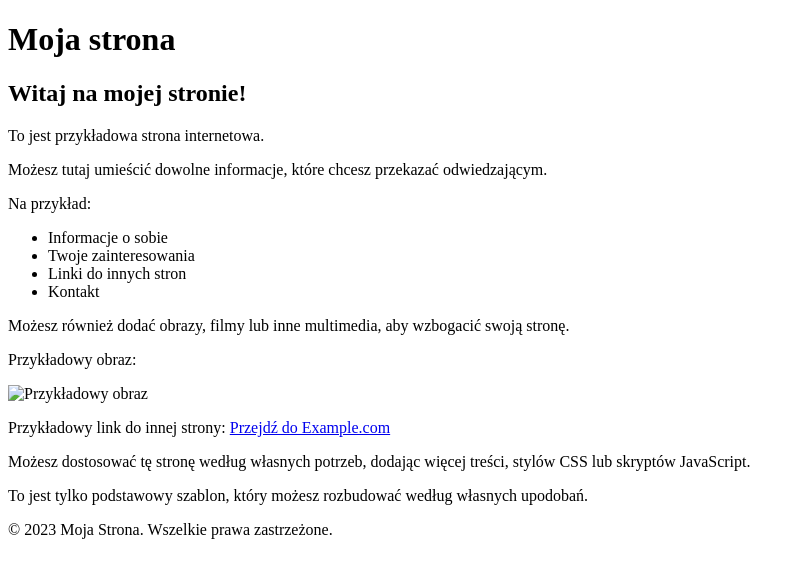
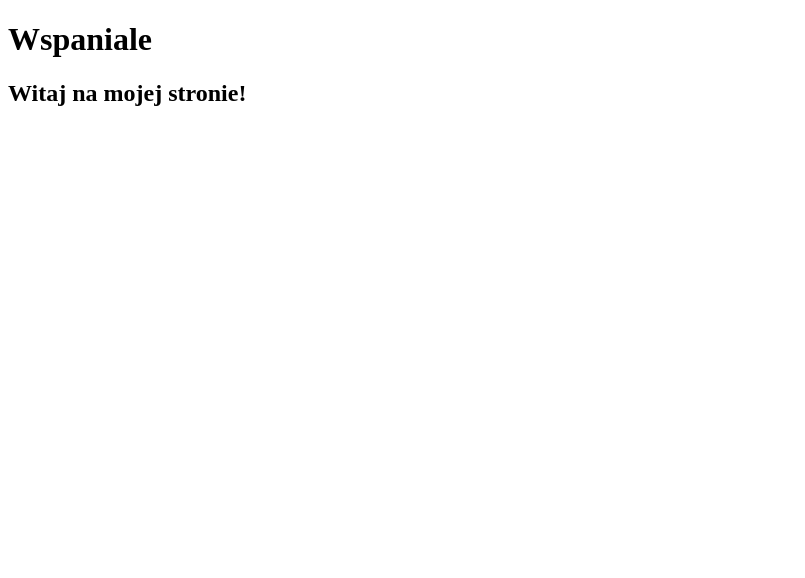
Before and after one commit to wroblewskinorbert/php, a PHP site: page / in a window 1280 px wide. Shown: the top 578 px of the page, without its empty margins (0-805 px from the left). Run offline with PHP 8.4, Linux system fonts and the light colour scheme; some libraries are stand-ins or nearby versions.

Commit message:
Dla świętego commit'a wprowadziłem zmiany w pliku index.php, aby poprawić tytuł strony. Zmieniłem "Moja strona" na "Wspaniale". Teraz strona lepiej odzwierciedla jej zawartość i cel.

```diff
--- a/index.php
+++ b/index.php
@@ -4,25 +4,8 @@
 
   </head>
   <body>
-    <h1>Moja strona</h1>
+    <h1>Wspaniale</h1>
     <h2>Witaj na mojej stronie!</h2>
-    <p>To jest przykładowa strona internetowa.</p>
-    <p>Możesz tutaj umieścić dowolne informacje, które chcesz przekazać odwiedzającym.</p>
-    <p>Na przykład:</p>
-    <ul>
-      <li>Informacje o sobie</li>
-      <li>Twoje zainteresowania</li>
-      <li>Linki do innych stron</li>
-      <li>Kontakt</li>
-    </ul>
-    <p>Możesz również dodać obrazy, filmy lub inne multimedia, aby wzbogacić swoją stronę.</p>
-    <p>Przykładowy obraz:</p>
-    <img src="https://via.placeholder.com/150" alt="Przykładowy obraz" />
-    <p>Przykładowy link do innej strony: <a href="https://www.example.com">Przejdź do Example.com</a></p>
-    <p>Możesz dostosować tę stronę według własnych potrzeb, dodając więcej treści, stylów CSS lub skryptów JavaScript.</p>
-    <p>To jest tylko podstawowy szablon, który możesz rozbudować według własnych upodobań.</p>
-    <footer>
-      <p>&copy; 2023 Moja Strona. Wszelkie prawa zastrzeżone.</p>
-    </footer>
+
   </body>
 </html>
```
